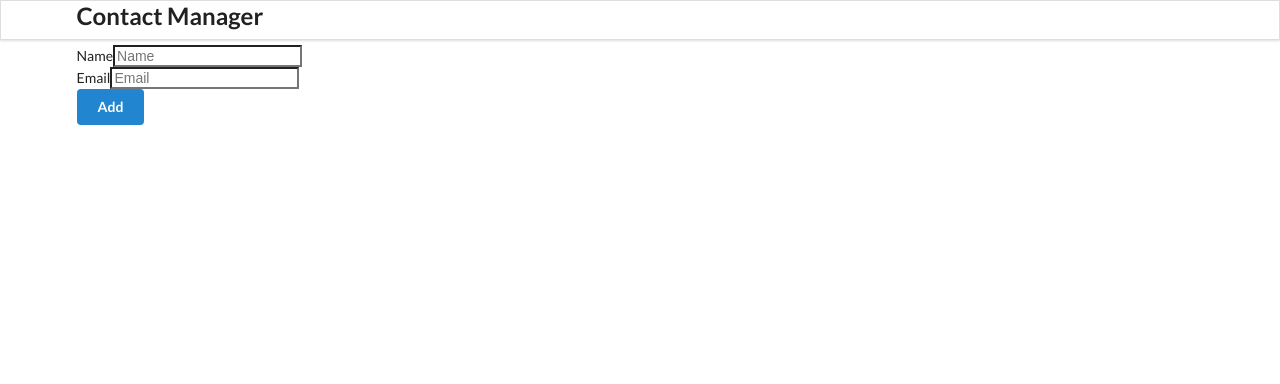
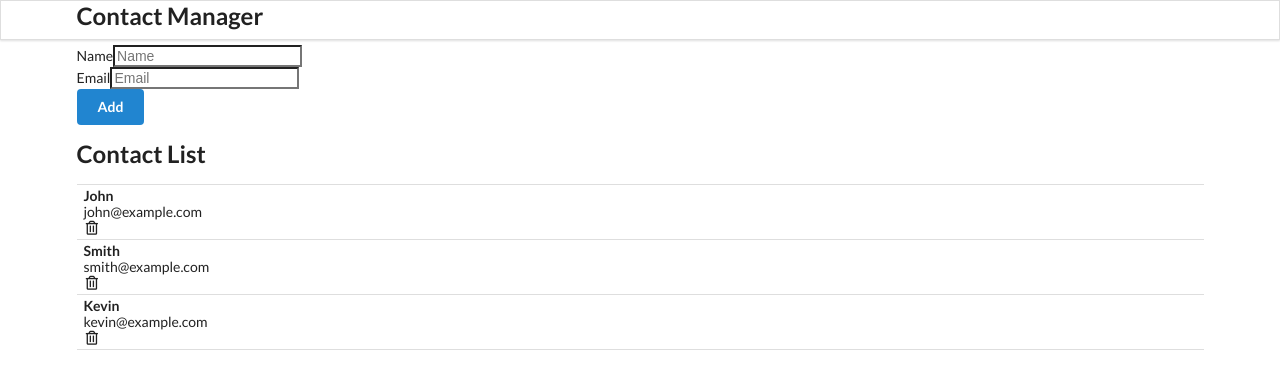
Before and after one commit to shruthirapala/react-project, a React (Create React App) app: page / in a window 1280 px wide. Shown: the top 384 px of the page. Built offline with nearby package versions, Linux system fonts and the light colour scheme.

Commit message:
Create and render contact list

```diff
--- a/src/components/App.js
+++ b/src/components/App.js
@@ -6,11 +6,29 @@
 
 
 function App() {
+
+  const contacts = [
+    {
+      id: "1",
+      name: "John",
+      email: "john@example.com"
+    },
+    {
+      id: "2",
+      name:"Smith",
+      email: "smith@example.com"
+    },
+    {
+    id:"3",
+    name:"Kevin",
+    email: "kevin@example.com"
+    }
+  ]
   return (
     <div className="ui container">
       <Header />
       <AddContact />
-      {/* <ContactList /> */}
+      <ContactList contacts = {contacts}/>
     </div>
   );
 }
--- a/src/components/ContactList.js
+++ b/src/components/ContactList.js
@@ -0,0 +1,27 @@
+import React from 'react';
+
+const ContactList = (props) => {
+    console.log(props);
+    const renderContactList = props.contacts.map((contact) => {
+       return (
+           <div className="item">
+               <div className="content">
+                    <div className="header">{contact.name}</div>
+                    <div>{contact.email}</div>
+                    <i className="trash alternate outline icon"></i>
+               </div>
+           </div>
+       )
+
+
+    })
+    return(
+
+        <div className="ui celled list">
+            <h2>Contact List</h2>
+           {renderContactList}
+        </div>
+    )
+}
+
+export default ContactList;
```
